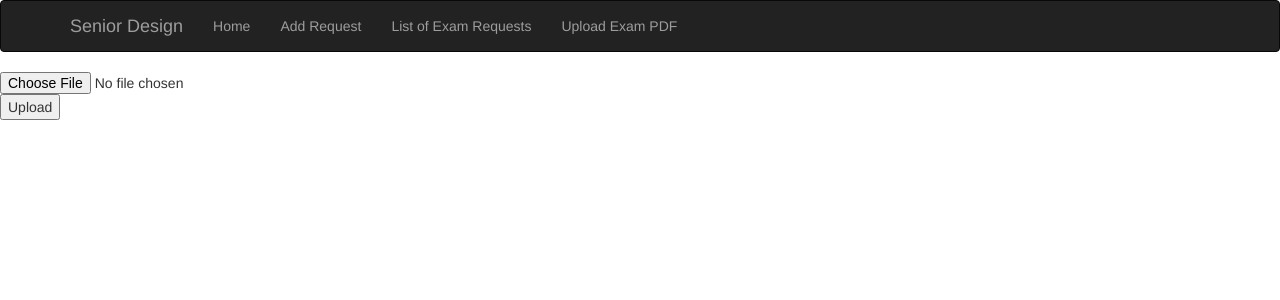
After one commit to jyip255/exam-accommodation-request, a Flask app: page /upload in a window 1280 px wide. The commit adds this page. Shown: the top 300 px of the page. Run offline with Flask 2, Linux system fonts and the light colour scheme; some libraries are stand-ins or nearby versions.

Commit message:
file upload functionality through a new tab on the navbar called upload. checks to make that the uploaded file is in either pdf or jpg form.

```diff
--- a/app/templates/base.html
+++ b/app/templates/base.html
@@ -17,6 +17,7 @@
                 <span class="icon-bar"></span>
                 <span class="icon-bar"></span>
                 <span class="icon-bar"></span>
+                <span class="icon-bar"></span>
             </button>
             <a class="navbar-brand" href="/">Senior Design</a>
         </div>
@@ -25,6 +26,7 @@
                 <li><a href="/">Home</a></li>
                 <li><a href="/requestAdd">Add Request</a></li>
                 <li><a href="/requestList">List of Exam Requests</a></li>
+                <li><a href="/upload">Upload Exam PDF</a></li>
             </ul>
         </div>
     </div>
--- /dev/null
+++ b/app/templates/upload.html
@@ -0,0 +1,10 @@
+{% extends "base.html" %}
+{% import "bootstrap/utils.html" as utils %}
+{% import "bootstrap/wtf.html" as wtf %}
+
+{% block content %}
+<form action = {{'/upload'}} method="post" enctype=multipart/form-data>
+    <input type=file name=file>
+    <input type=submit value=Upload>
+</form>
+{% endblock %}
--- a/app/views.py
+++ b/app/views.py
@@ -1,12 +1,20 @@
-from flask import render_template, request
+from flask import render_template, request, redirect, url_for
 from app import app, db
 from time import localtime, strftime
+from werkzeug import secure_filename
+import os
 
 from app.forms import StudentForm, AddForm
 from app.models import Examrequest
 
+UPLOAD_FOLDER = '/images'
+ALLOWED_EXTENSIONS=set(['pdf','jpg'])
+app.config['UPLOAD_FOLDER'] = UPLOAD_FOLDER
+APP_ROOT = os.path.dirname(os.path.abspath(__file__))
+
 @app.route('/', methods=['GET', 'POST'])
 @app.route('/index', methods=['GET', 'POST'])
+
 def index():
     # Get student name from form
     form = StudentForm(request.form)
@@ -31,6 +39,10 @@ def index():
         return render_template('index.html', form=form, results=searchResults)
     # If form is not validated or is making GET request (not POST), return index.html without results
     return render_template('index.html', form=form)
+
+def allowed_file(filename):
+    return '.' in filename and \
+        filename.rsplit('.', 1)[1].lower() in ALLOWED_EXTENSIONS
 
 @app.route('/requestAdd', methods=['GET','POST'])
 def add():
@@ -74,3 +86,15 @@ def print(netid):
     req = Examrequest.query.filter(Examrequest.student_netid==netid).first()
     currentTime = strftime("%m/%d/%Y %I:%M %p", localtime())
     return render_template('print.html', req=req, currentTime = currentTime)
+
+@app.route('/upload', methods=['GET', 'POST'])
+def upload():
+    target = os.path.join(APP_ROOT, 'images/')
+    for file in request.files.getlist("file"):
+        if allowed_file(file.filename):
+            filename = secure_filename(file.filename)
+            destination = "/".join([target, filename])
+            file.save(destination)
+        else:
+            return render_template('uploadError.html')
+    return render_template('upload.html')
```
Also changed, not shown: app/templates/uploadError.html (added, +7 -0 lines).
